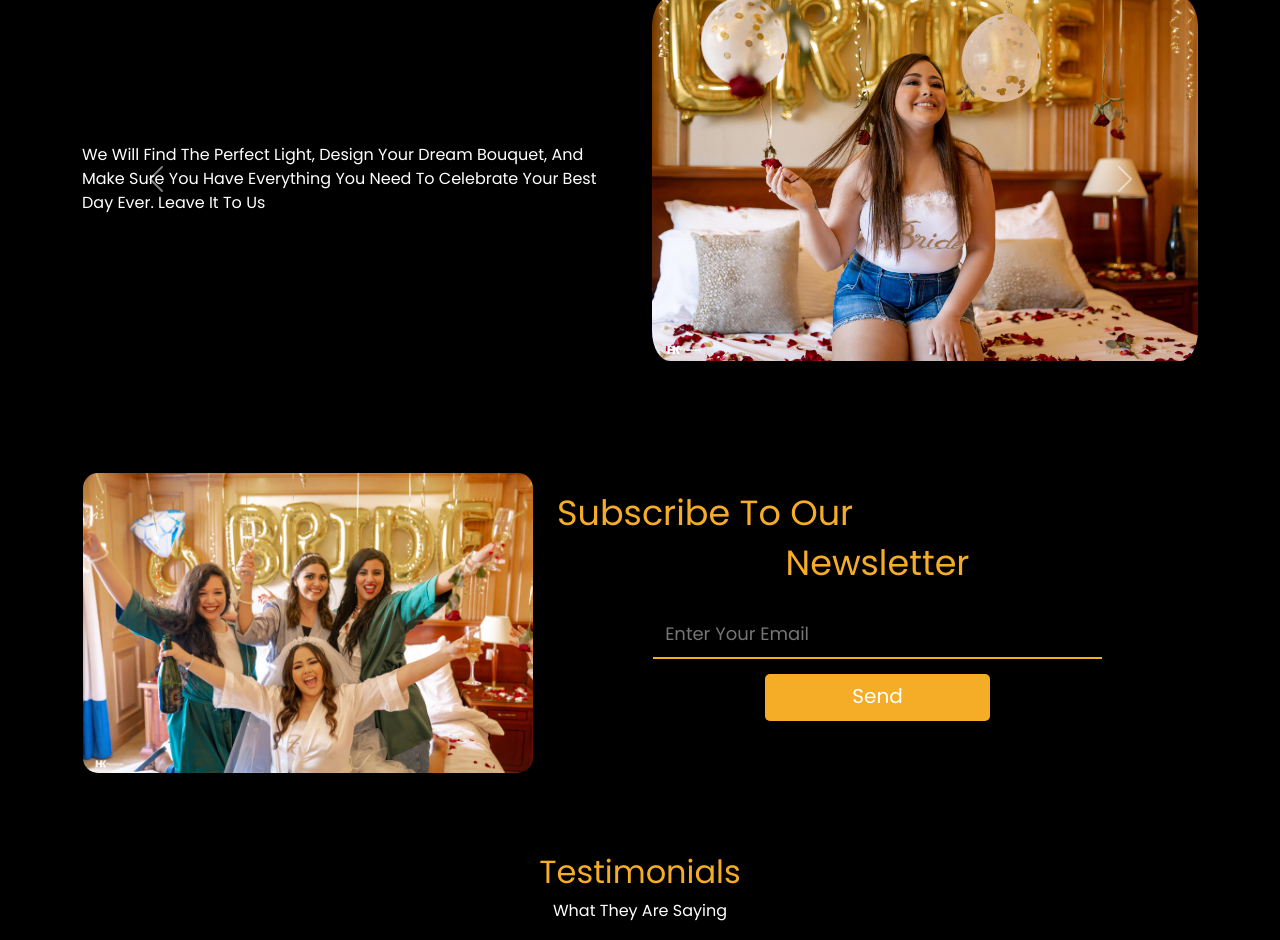
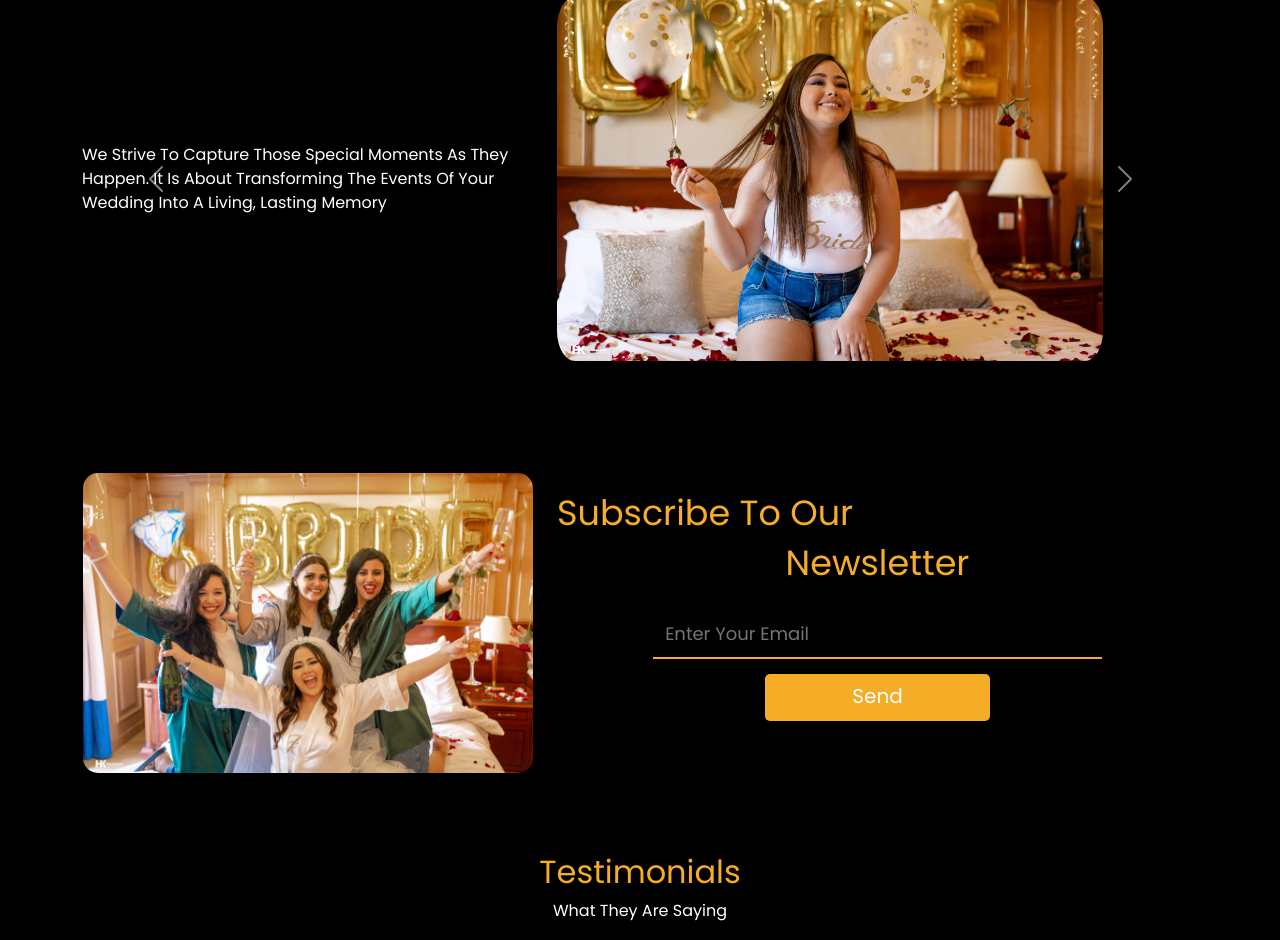
Before and after one commit to Hagar00/karim-photography, a plain HTML site: page index.html in a window 1280 px wide. Shown: the part 1581-2521 px from the top of the page. Drawn offline with Linux system fonts and the light colour scheme.

Commit message:
pref about

```diff
--- a/index.html
+++ b/index.html
@@ -183,7 +183,7 @@
                 <div class="all row">
                   <img src="./assets/img/Gallery/weading1/HKP03264.jpg" class="col-lg-6 col-md-6 col-sm-12 slides_imgs" alt="photo not found ">
 
-                  <p class="slideContent col-lg-6 col-md-6 col-sm-12 my-auto">
+                  <p class="slideContent col-lg-5 col-md-6 col-sm-12 my-auto">
                     We will find the perfect light, design your dream bouquet, and make sure you have everything you need to celebrate
                     your
                     best day ever. Leave it to us
@@ -193,10 +193,9 @@
               </div>
               <div class="carousel-item">
                 <div class="all row">
-                  <p class="slideContent col-lg-6 col-md-6 col-sm-12 my-auto">
-                    We will find the perfect light, design your dream bouquet, and make sure you have everything you need to celebrate
-                    your
-                    best day ever. Leave it to us
+                  <p class="slideContent col-lg-5 col-md-6 col-sm-12 my-auto">
+                    We strive to capture those special moments as they happen. It is about transforming the events of your wedding into a
+                    living, lasting memory
                   </p>
 
                   <img src="./assets/img/Gallery/weading4/HKPL9122.jpg" class="col-lg-6 col-md-6 col-sm-12 slides_imgs" alt="photo not found ">
@@ -207,10 +206,9 @@
                 <div class="row">
                   <img src="./assets/img/Gallery/weading5/MON01098.jpg" class="col-lg-6 col-md-6 col-sm-12 slides_imgs" alt="photo not found ">
 
-                  <p class="slideContent col-lg-6 col-md-6 col-sm-12 my-auto">
-                    We will find the perfect light, design your dream bouquet, and make sure you have everything you need to celebrate
-                    your
-                    best day ever. Leave it to us
+                  <p class="slideContent col-lg-5 col-md-6 col-sm-12 my-auto">
+                    For those looking for adventure and happiness forever We're making things easy by combining our elopement expertise with
+                    your vision of the perfect elopement day, and we always make it fun!
                   </p>
                 </div>
 
```
